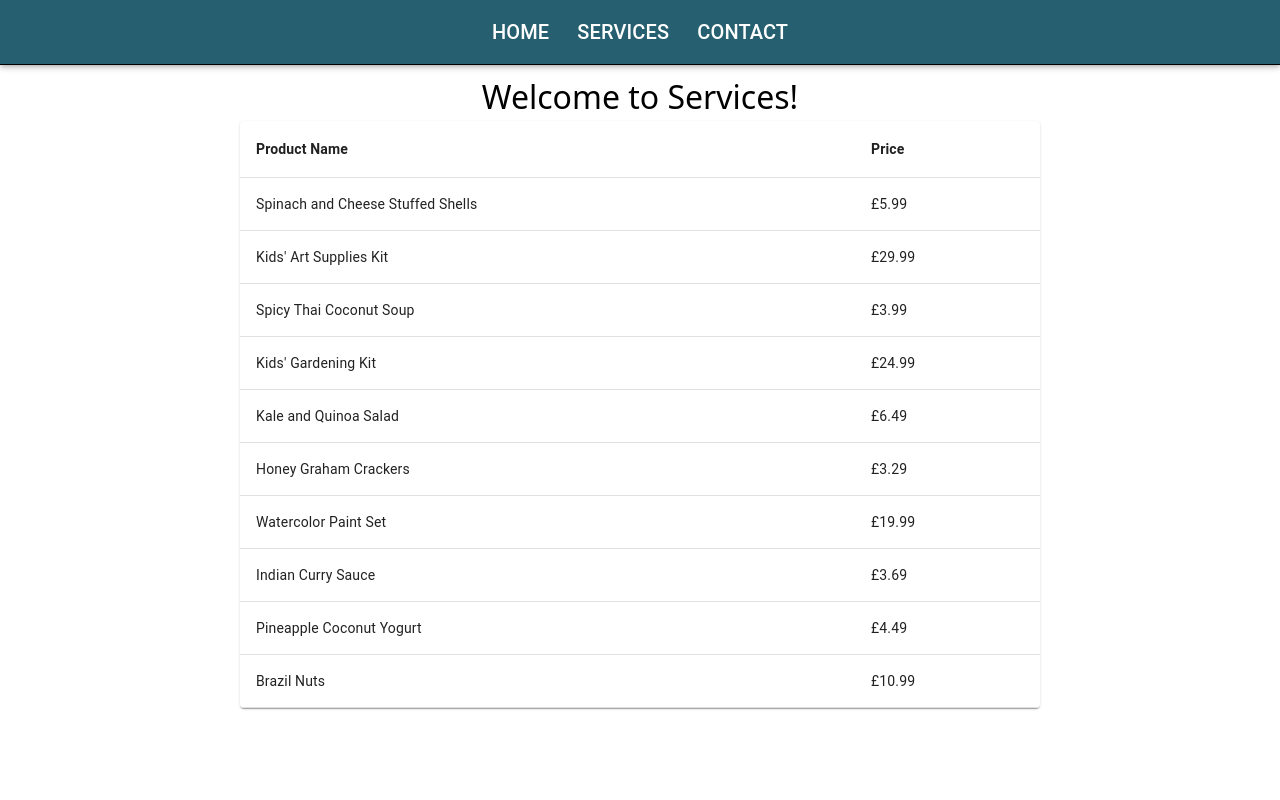
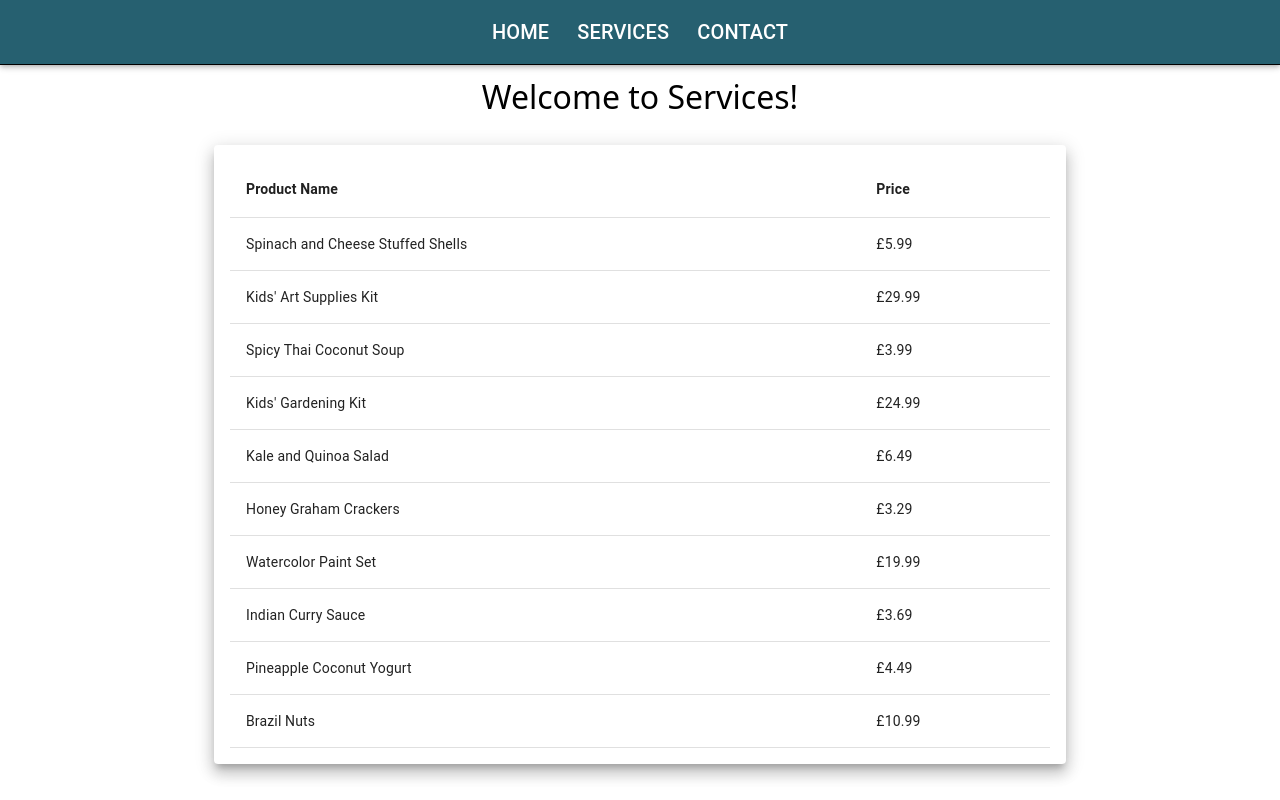
Before and after one commit to CrumpetCoding/dogsitting-website, a React (Vite) app: page /services in a window 1280 px wide. Built offline with nearby package versions, Linux system fonts and the light colour scheme.

Commit message:
Fixed issues with display on services page

```diff
--- a/src/components/ContactForm.tsx
+++ b/src/components/ContactForm.tsx
@@ -1,10 +1,9 @@
-import { TextField, Button, Checkbox, Container, Paper } from "@mui/material";
+import { TextField, Button, Container, Paper } from "@mui/material";
 
 export default function ContactForm() {
     return (
         <Container
             maxWidth='xs'
-            maxHeight='xl'
         >
             <Paper
                 elevation={10}
--- a/src/components/ServicesTable.tsx
+++ b/src/components/ServicesTable.tsx
@@ -1,4 +1,4 @@
-import { TableContainer, TableHead, Table, TableBody, TableRow, TableCell, Paper } from "@mui/material";
+import { Container, TableHead, Table, TableBody, TableRow, TableCell, Paper } from "@mui/material";
 
 
 
@@ -8,10 +8,14 @@ import { TableContainer, TableHead, Table, TableBody, TableRow, TableCell, Paper
 
 export default function ServicesTable() {
     return (
-        <TableContainer component={Paper} sx={{
-            maxWidth: 800,
-            margin: 'auto',
-        }}>
+        <Container maxWidth='md'>
+            <Paper
+                elevation={10}
+                sx={{
+                    marginTop: 3,
+                    padding: 2,
+                }}
+            >
                 <Table aria-label="simple table">
                     <TableHead>
                         <TableRow>
@@ -30,7 +34,8 @@ export default function ServicesTable() {
                         ))}
                     </TableBody>
                 </Table>
-        </TableContainer>
+            </Paper>
+        </Container>
     )
 }
 
```
Lines whose indentation alone changed are shown as unchanged.
